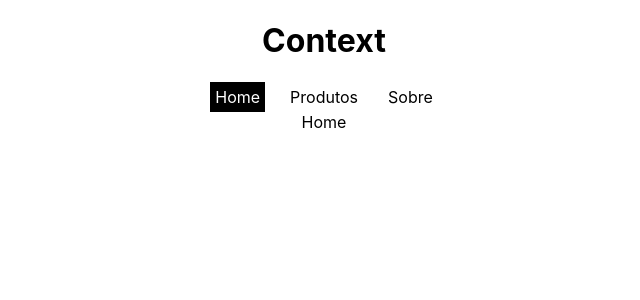
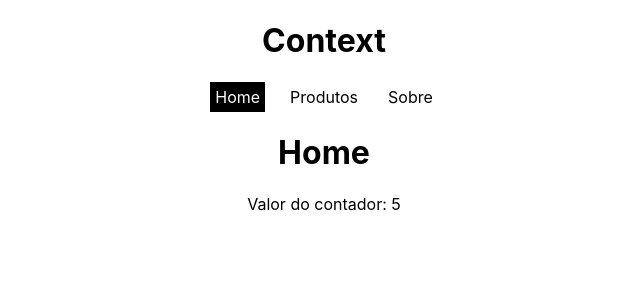
Before and after one commit to marcosfreiberger/reactcontext, a React (Create React App) app: page / in a window 1280 px wide. Shown: the top 300 px of the page, without its empty margins (316-956 px from the left). Built offline with nearby package versions, Linux system fonts and the light colour scheme.

Commit message:
Criando contexto e Provider

```diff
--- /dev/null
+++ b/src/context/CounterContext.js
@@ -0,0 +1,13 @@
+import { createContext, useState } from "react";
+
+export const CounterContext = createContext();
+
+export const CounterContextProvider = ({ children }) => {
+    const [counter, setCounter] = useState(5);
+
+    return (
+        <CounterContext.Provider value={{ counter, setCounter }}>
+            {children}
+        </CounterContext.Provider>
+    )
+}
--- a/src/index.js
+++ b/src/index.js
@@ -3,11 +3,14 @@
 import './index.css';
 import App from './App';
 import reportWebVitals from './reportWebVitals';
+import { CounterContextProvider } from './context/CounterContext';
 
 const root = ReactDOM.createRoot(document.getElementById('root'));
 root.render(
   <React.StrictMode>
-    <App />
+    <CounterContextProvider>
+      <App />
+    </CounterContextProvider>
   </React.StrictMode>
 );
 
--- a/src/pages/Home.js
+++ b/src/pages/Home.js
@@ -1,8 +1,14 @@
-import React from 'react'
+import React, { useContext } from 'react'
+import { CounterContext } from '../context/CounterContext';
 
 const Home = () => {
+    const { counter } = useContext(CounterContext);
+
     return (
-        <div>Home</div>
+        <div>
+            <h1>Home</h1>
+            <p>Valor do contador: {counter}</p>
+        </div>
     )
 }
 
```
